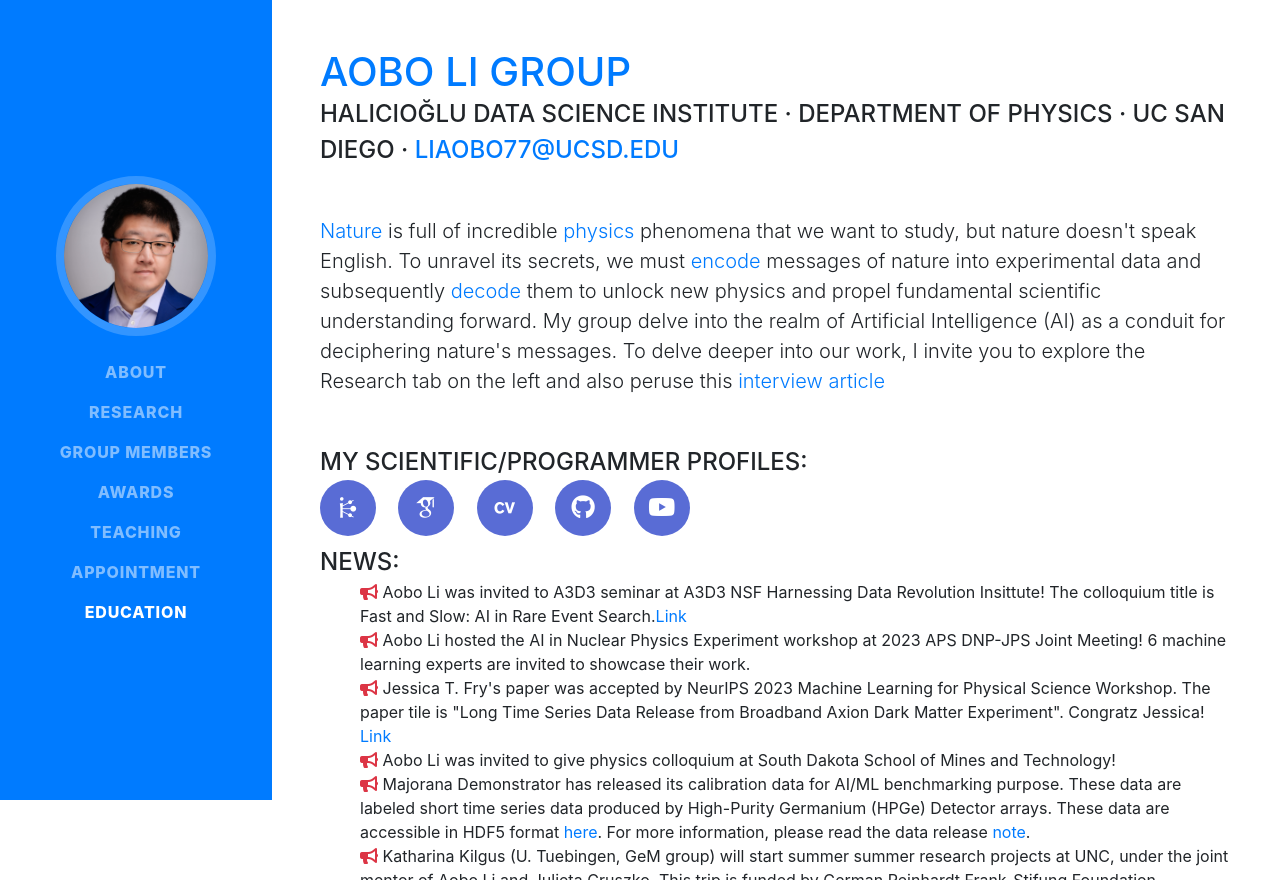
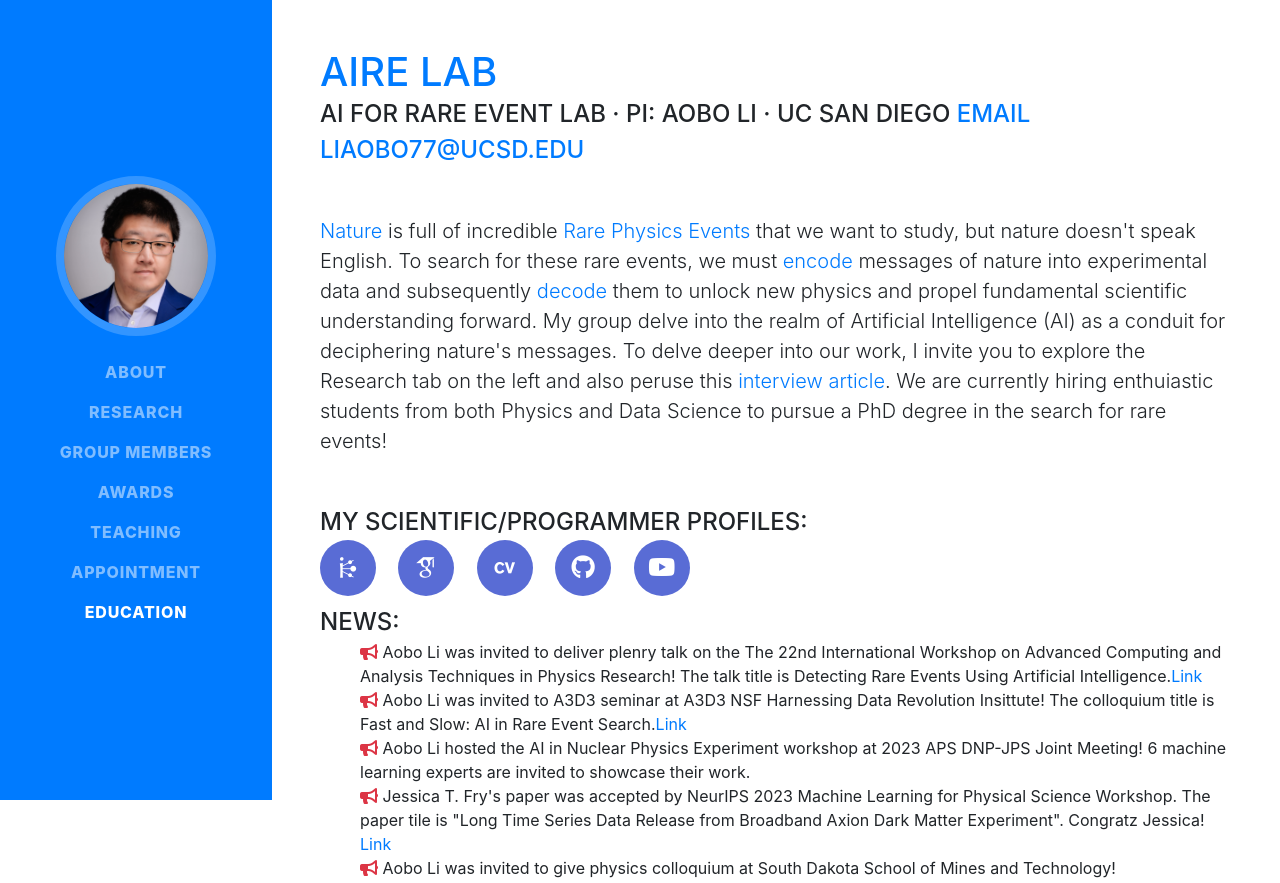
Before and after one commit to aobol/AoboLi, a website with bundled scripts: page index.html in a window 1280 px wide. Shown: the top 883 px of the page. Built offline with nearby package versions, Linux system fonts and the light colour scheme; a web font is replaced by a local one.

Commit message:
update website

```diff
--- a/index.html
+++ b/index.html
@@ -79,12 +79,12 @@
       <section class="resume-section p-3 p-lg-5 d-flex d-column" id="about">
         <div class="my-auto">
           <h1 class="mb-0">
-            <span class="text-primary">Aobo Li Group</span>
+            <span class="text-primary">AIRE Lab</span>
           </h1>
-          <div class="subheading mb-5">Halıcıoğlu Data Science Institute · Department of Physics · UC San Diego ·
-            <a href="mailto:liaobo77@gmail.com">liaobo77@ucsd.edu</a>
+          <div class="subheading mb-5">AI for Rare Event Lab · PI: Aobo Li · UC SAN DIEGO
+            <a href="mailto:liaobo77@gmail.com">Email liaobo77@ucsd.edu</a>
           </div>
-          <div class="lead mb-5"><a class="js-scroll-trigger" href="#research">Nature</a> is full of incredible <a class="js-scroll-trigger" href="#physics">physics</a> phenomena that we want to study, but nature doesn't speak English. To unravel its secrets, we must <a class="js-scroll-trigger" href="#encoder">encode</a> messages of nature into experimental data and subsequently  <a class="js-scroll-trigger" href="#decoder">decode</a> them to unlock new physics and propel fundamental scientific understanding forward. My group delve into the realm of Artificial Intelligence (AI) as a conduit for deciphering nature's messages. To delve deeper into our work, I invite you to explore the Research tab on the left and also peruse this  <a href="https://endeavors.unc.edu/particle-man/">interview article</a></div>
+          <div class="lead mb-5"><a class="js-scroll-trigger" href="#research">Nature</a> is full of incredible <a class="js-scroll-trigger" href="#physics">Rare Physics Events</a> that we want to study, but nature doesn't speak English. To search for these rare events, we must <a class="js-scroll-trigger" href="#encoder">encode</a> messages of nature into experimental data and subsequently  <a class="js-scroll-trigger" href="#decoder">decode</a> them to unlock new physics and propel fundamental scientific understanding forward. My group delve into the realm of Artificial Intelligence (AI) as a conduit for deciphering nature's messages. To delve deeper into our work, I invite you to explore the Research tab on the left and also peruse this  <a href="https://endeavors.unc.edu/particle-man/">interview article</a>. We are currently hiring enthuiastic students from both Physics and Data Science to pursue a PhD degree in the search for rare events!</div>
 
 <!--           <div class="subheading mb-0">Particle Physics Experiments</div>
           The physics focal point of my research is <a href="https://en.wikipedia.org/wiki/Neutrinoless_double_beta_decay">Neutrinoless Double Beta Decay (0𝑣ββ)</a>. This is a hypothetical nuclear decay process that happens less than once per 10<sup>26</sup> years [A Fun Fact: the age of the universe is roughly 1.4⨉10<sup>10</sup> years]. It has not been discovered yet, a successful discovery of 0𝑣ββ will dramatically revise our foundamental understanding of physics and the cosmos.
@@ -123,6 +123,10 @@
           </div>
           <div class="subheading mb-0">News:</div>
             <ul class="fa-ul mb-0" style="list-style-position: inside;padding-left: 0px;height:300px; overflow:hidden; overflow-y:scroll;">
+
+              <li><i class="fa fa-bullhorn text-danger" aria-hidden="true"></i>
+                  Aobo Li was invited to deliver plenry talk on the The 22nd International Workshop on Advanced Computing and Analysis Techniques in Physics Research! The talk title is Detecting Rare Events Using Artificial Intelligence.<a href="https://indico.cern.ch/event/1330797/contributions/5776154/">Link</a>
+              </li>
 
               <li><i class="fa fa-bullhorn text-danger" aria-hidden="true"></i>
                   Aobo Li was invited to A3D3 seminar at A3D3 NSF Harnessing Data Revolution Insittute! The colloquium title is Fast and Slow: AI in Rare Event Search.<a href="https://www.youtube.com/watch?v=UWTmcQoWkQ4">Link</a>
```
